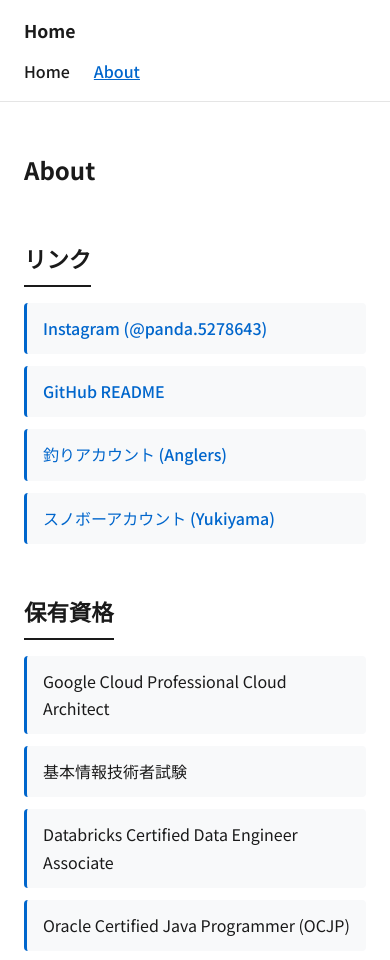
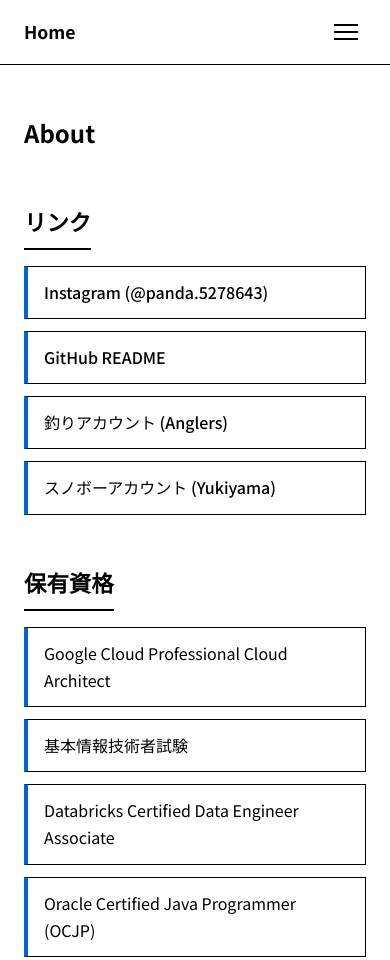
Before and after one commit to makeinu7031/webmake-v2, a plain HTML site: page aboutme.html in a window 390 px wide. Shown: the top 960 px of the page. Drawn offline with Linux system fonts and the light colour scheme.

Commit message:
Strict white/black/blue colors + add hamburger menu

```diff
--- a/aboutme.html
+++ b/aboutme.html
@@ -11,6 +11,9 @@
   <header class="header">
     <nav class="nav">
       <a href="index.html" class="logo">Home</a>
+      <button class="burger" aria-label="メニュー" aria-expanded="false">
+        <span></span><span></span><span></span>
+      </button>
       <ul class="nav-links">
         <li><a href="index.html">Home</a></li>
         <li><a href="aboutme.html" class="active">About</a></li>
@@ -47,5 +50,7 @@
   <footer>
     <p>&copy; 2026</p>
   </footer>
+
+  <script src="assets/js/main.js"></script>
 </body>
 </html>
--- a/assets/css/style.css
+++ b/assets/css/style.css
@@ -1,8 +1,7 @@
 :root {
   --bg: #ffffff;
-  --text: #1a1a1a;
-  --text-muted: #4a4a4a;
-  --border: #e5e5e5;
+  --text: #000000;
+  --border: #000000;
   --accent: #0066cc;
   --accent-hover: #004499;
 }
@@ -25,7 +24,7 @@ body {
 
 .header {
   border-bottom: 1px solid var(--border);
-  background: #fff;
+  background: #ffffff;
   position: sticky;
   top: 0;
   z-index: 100;
@@ -65,6 +64,34 @@ body {
   text-decoration: underline;
 }
 
+.burger {
+  display: none;
+  background: none;
+  border: none;
+  cursor: pointer;
+  flex-direction: column;
+  gap: 5px;
+  padding: 8px;
+}
+
+.burger span {
+  display: block;
+  width: 24px;
+  height: 2px;
+  background: #000000;
+  transition: 0.3s;
+}
+
+.burger.active span:nth-child(1) {
+  transform: rotate(45deg) translate(5px, 5px);
+}
+.burger.active span:nth-child(2) {
+  opacity: 0;
+}
+.burger.active span:nth-child(3) {
+  transform: rotate(-45deg) translate(6px, -6px);
+}
+
 main {
   flex: 1;
   max-width: 800px;
@@ -87,7 +114,7 @@ main {
 
 .subtitle {
   font-size: 1.1rem;
-  color: var(--text-muted);
+  color: var(--text);
 }
 
 section {
@@ -97,18 +124,19 @@ section {
 h1, h2 {
   font-weight: 700;
   margin-bottom: 1rem;
+  color: #000000;
 }
 
 h2 {
   font-size: 1.4rem;
   padding-bottom: 0.5rem;
-  border-bottom: 2px solid var(--text);
+  border-bottom: 2px solid #000000;
   display: inline-block;
 }
 
 p {
   margin-bottom: 1rem;
-  color: var(--text-muted);
+  color: #000000;
 }
 
 a {
@@ -130,17 +158,19 @@ a:hover {
 .qual-list li {
   margin-bottom: 0.75rem;
   padding: 0.75rem 1rem;
-  background: #f8f9fa;
-  border-radius: 4px;
-  border-left: 3px solid var(--accent);
+  background: #ffffff;
+  border: 1px solid #000000;
+  border-left: 4px solid var(--accent);
 }
 
 .link-list a {
   text-decoration: none;
   font-weight: 500;
+  color: #000000;
 }
 
 .link-list a:hover {
+  color: var(--accent);
   text-decoration: underline;
 }
 
@@ -153,18 +183,35 @@ a:hover {
 footer {
   text-align: center;
   padding: 2rem 1rem;
-  border-top: 1px solid var(--border);
-  color: var(--text-muted);
+  border-top: 1px solid #000000;
+  color: #000000;
   font-size: 0.9rem;
   margin-top: auto;
 }
 
 @media (max-width: 600px) {
-  .nav {
+  .burger {
+    display: flex;
+  }
+
+  .nav-links {
+    position: fixed;
+    top: 60px;
+    right: -100%;
     flex-direction: column;
-    gap: 0.75rem;
-    align-items: flex-start;
+    background: #ffffff;
+    width: 70%;
+    height: calc(100vh - 60px);
+    padding: 2rem;
+    transition: right 0.3s ease;
+    border-left: 1px solid #000000;
+    gap: 1.5rem;
   }
+
+  .nav-links.open {
+    right: 0;
+  }
+
   .hero h1 {
     font-size: 1.6rem;
   }
--- a/assets/js/main.js
+++ b/assets/js/main.js
@@ -10,7 +10,6 @@ document.addEventListener('DOMContentLoaded', () => {
       burger.setAttribute('aria-expanded', !expanded);
     });
 
-    // Close menu when clicking a link
     navLinks.querySelectorAll('a').forEach(link => {
       link.addEventListener('click', () => {
         navLinks.classList.remove('open');
```
Also changed, not shown: index.html (+5 -0 lines).
